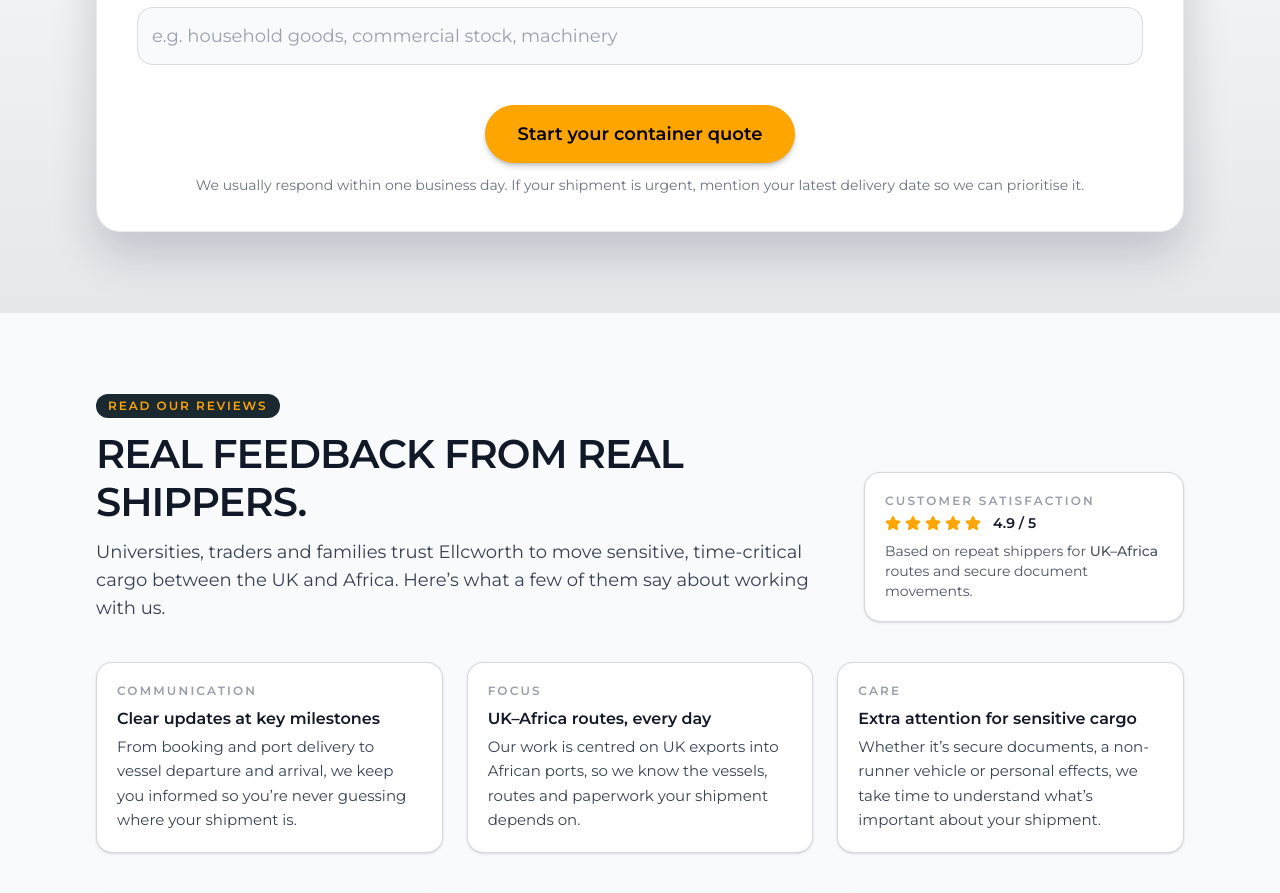
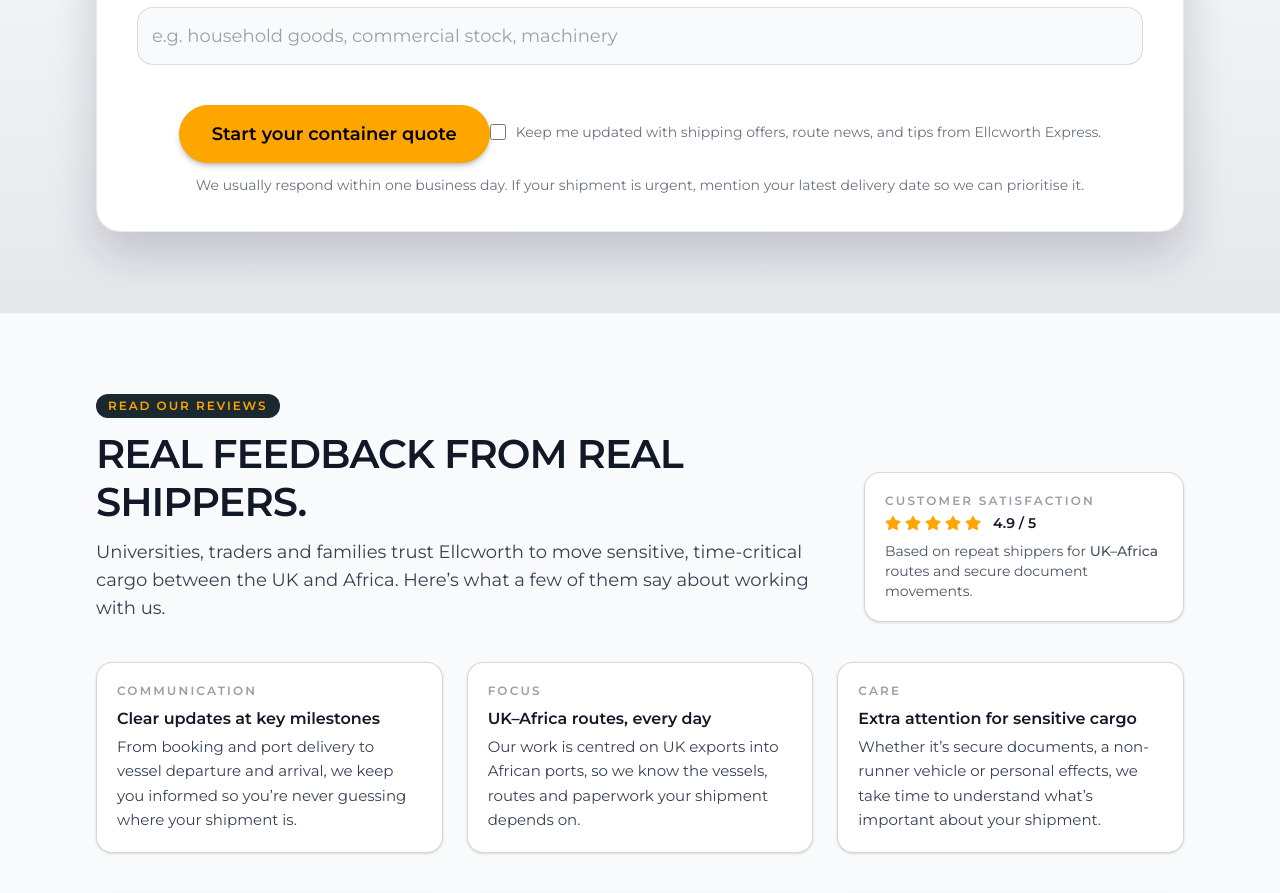
Before and after one commit to boatesj/ELX-Project, a React (Vite) app in the folder Frontend/: page / in a window 1280 px wide. Shown: the part 4380-5273 px from the top of the page. Built offline with nearby package versions, Linux system fonts and the light colour scheme; no server answers.

Commit message:
feat: GDPR marketing opt-in checkbox on quote form — auto-subscribes on submit

```diff
--- a/Frontend/src/components/QuoteSection.jsx
+++ b/Frontend/src/components/QuoteSection.jsx
@@ -68,6 +68,7 @@ const QuoteSection = () => {
   const [submitting, setSubmitting] = useState(false);
   const [submitError, setSubmitError] = useState("");
   const [createdRef, setCreatedRef] = useState("");
+  const [marketingOptIn, setMarketingOptIn] = useState(false);
 
   const serviceLabel = useMemo(
     () => getServiceLabel(activeService),
@@ -316,10 +317,22 @@ const QuoteSection = () => {
       setSubmitted(true);
       setCreatedRef(ref);
 
+      // Silently subscribe if opted in — fire and forget, never block the quote
+      if (marketingOptIn && payload?.shipper?.email) {
+        const serviceTagMap = { container: "container", roro: "roro", air: "air" };
+        publicRequest.post("/marketing/subscribers", {
+          email: payload.shipper.email,
+          name:  payload.shipper.name  || "",
+          phone: payload.shipper.phone || "",
+          source: "quote_form",
+          tags: [serviceTagMap[activeService] || "general"],
+        }).catch(() => {}); // silent — never surface subscribe errors to the user
+      }
+
       if (formEl && typeof formEl.reset === "function") {
         formEl.reset();
       }
-
+      setMarketingOptIn(false);
       window.setTimeout(() => setSubmitted(false), 6500);
     } catch (err) {
       const api = err?.response?.data;
@@ -536,6 +549,19 @@ const QuoteSection = () => {
                   ? "Submitting..."
                   : `Start your ${serviceLabel} quote`}
               </button>
+
+              {/* GDPR opt-in — unticked by default */}
+              <label className="inline-flex items-start gap-2.5 mt-4 cursor-pointer group">
+                <input
+                  type="checkbox"
+                  checked={marketingOptIn}
+                  onChange={(e) => setMarketingOptIn(e.target.checked)}
+                  className="mt-0.5 h-4 w-4 rounded border-gray-300 accent-[#FFA500] cursor-pointer"
+                />
+                <span className="text-xs md:text-sm text-gray-500 text-left group-hover:text-gray-700 transition">
+                  Keep me updated with shipping offers, route news, and tips from Ellcworth Express.
+                </span>
+              </label>
 
               <p className="text-xs md:text-sm text-gray-500 mt-3">
                 We usually respond within one business day. If your shipment is
```
